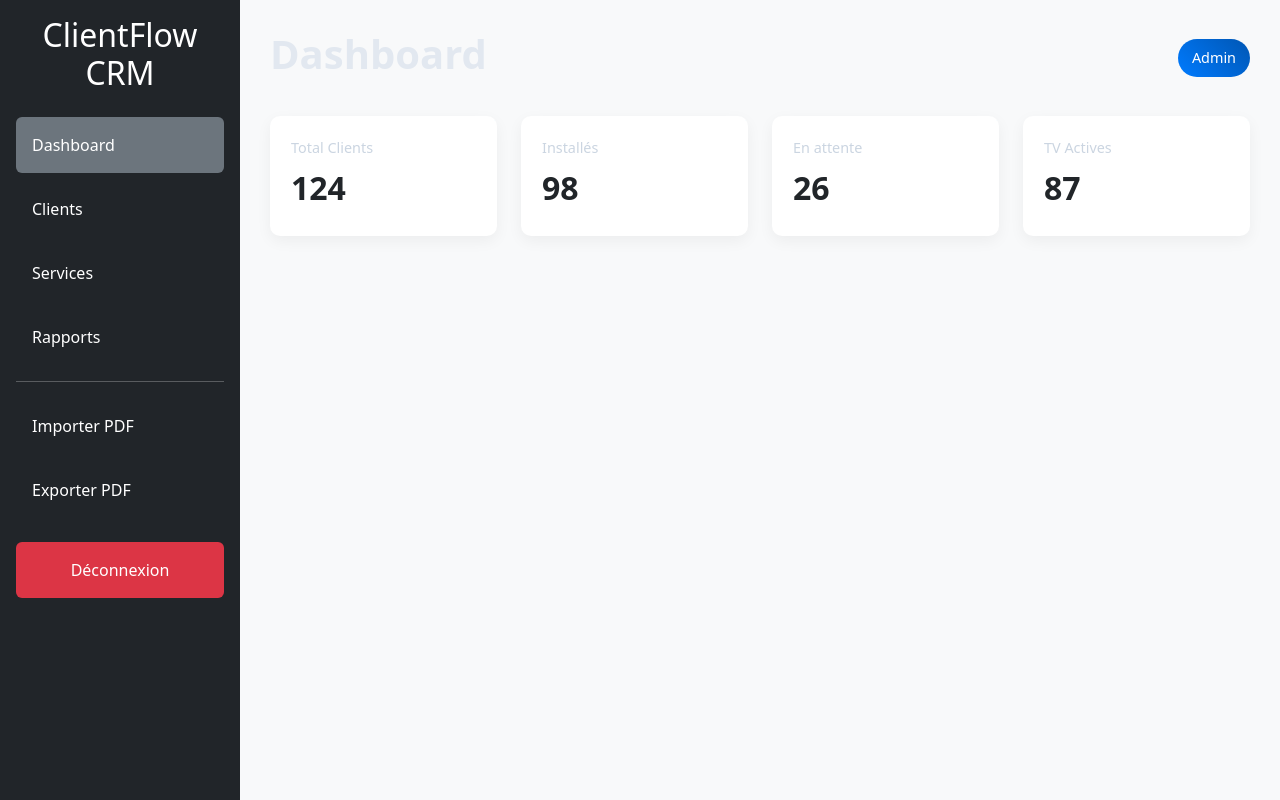
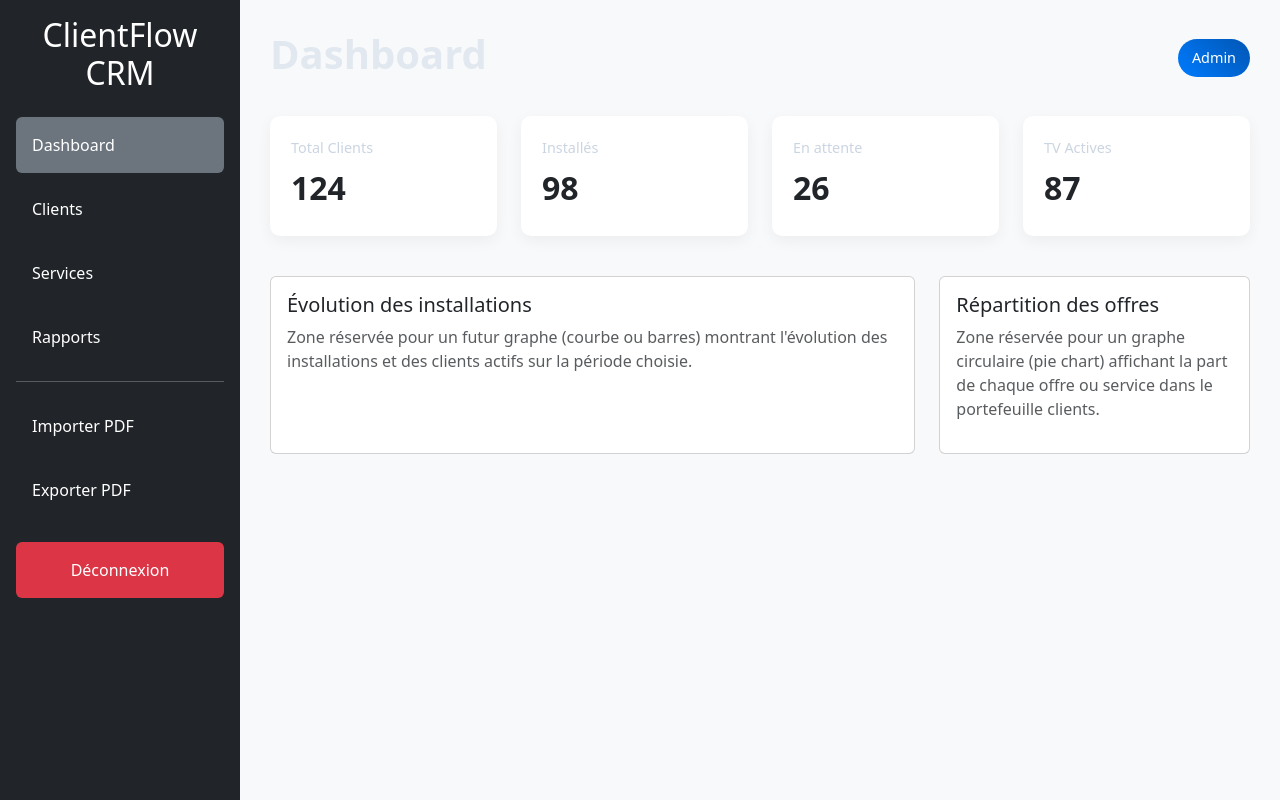
Before and after one commit to yamdev07/afridis_clients, a React (Vite) app in the folder my-react-app/: page /dashboard in a window 1280 px wide. Built offline with nearby package versions, Linux system fonts and the light colour scheme.

Commit message:
Modify Dashboard component

```diff
--- a/my-react-app/src/Pages/Dashboard.jsx
+++ b/my-react-app/src/Pages/Dashboard.jsx
@@ -47,12 +47,37 @@ export default function Dashboard() {
           <span className="role-badge">{user?.role || "Admin"}</span>
         </header>
 
-        <div className="row">
+        <div className="row mb-4">
           <Stat title="Total Clients" value={summary?.clients} />
           <Stat title="Installés" value={summary?.installed} />
           <Stat title="En attente" value={summary?.pending} />
           <Stat title="TV Actives" value={summary?.tv} />
         </div>
+
+        <section className="row g-4">
+          <div className="col-md-8">
+            <div className="card h-100">
+              <div className="card-body">
+                <h5 className="card-title">Évolution des installations</h5>
+                <p className="text-muted">
+                  Zone réservée pour un futur graphe (courbe ou barres) montrant l'évolution
+                  des installations et des clients actifs sur la période choisie.
+                </p>
+              </div>
+            </div>
+          </div>
+          <div className="col-md-4">
+            <div className="card h-100">
+              <div className="card-body">
+                <h5 className="card-title">Répartition des offres</h5>
+                <p className="text-muted">
+                  Zone réservée pour un graphe circulaire (pie chart) affichant la part de
+                  chaque offre ou service dans le portefeuille clients.
+                </p>
+              </div>
+            </div>
+          </div>
+        </section>
       </main>
     </div>
   );
```
